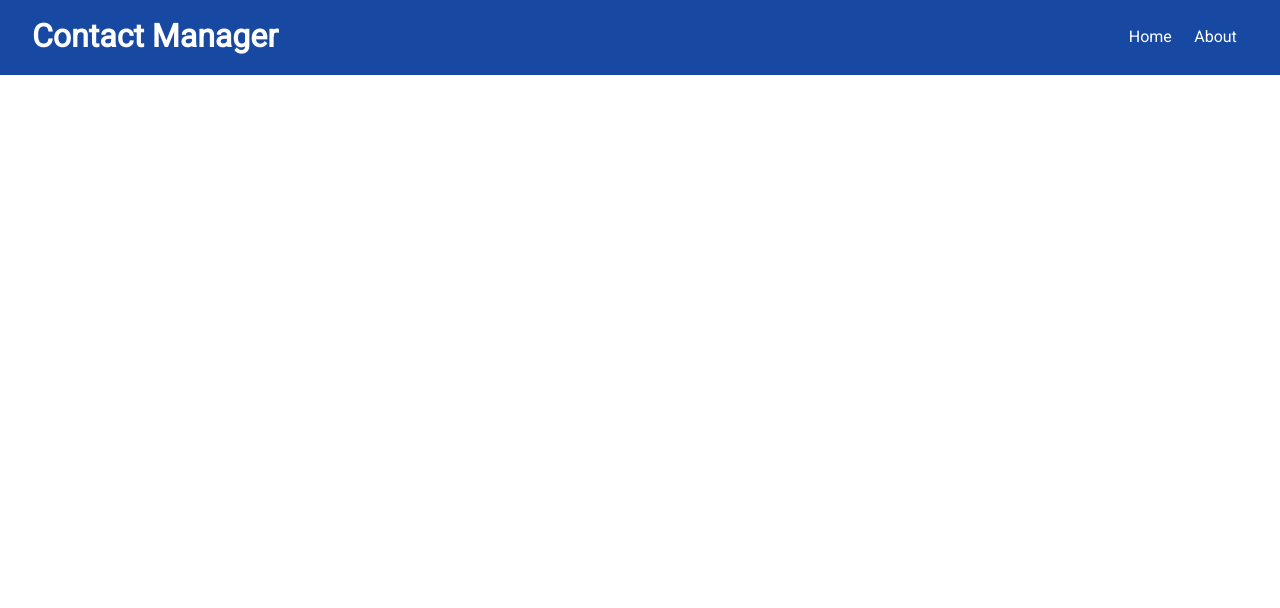
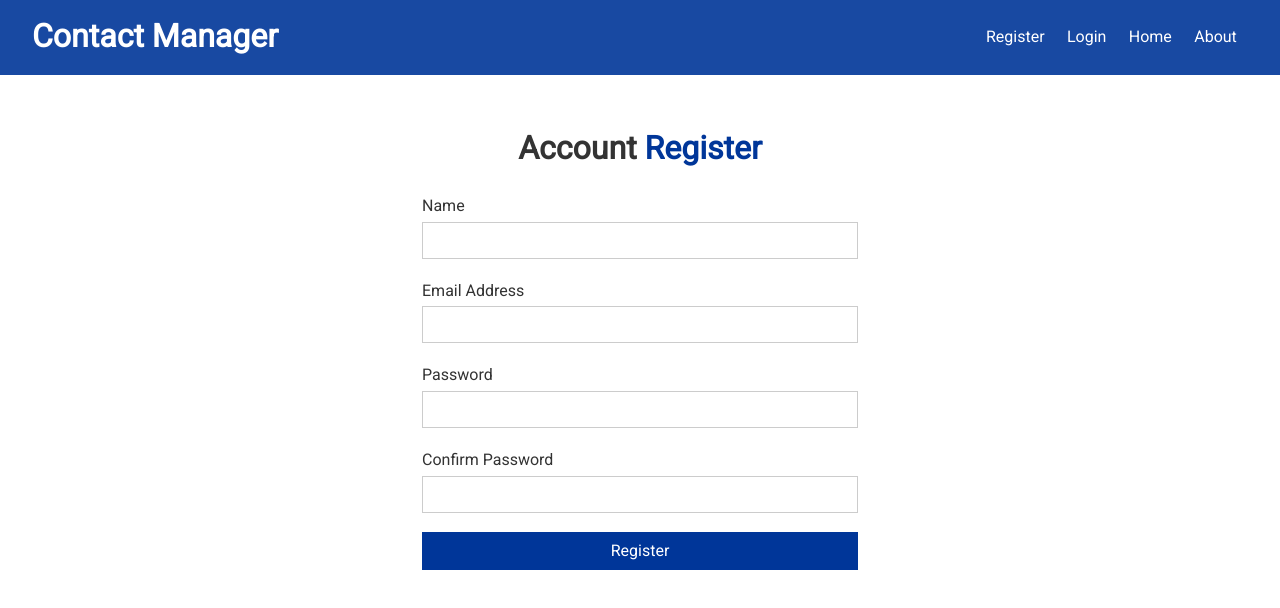
Before and after one commit to sauravrajleaf/Contact-Manager, a React (Create React App) app in the folder client/: page /register in a window 1280 px wide. Shown: the top 608 px of the page. Built offline with nearby package versions, Linux system fonts and the light colour scheme.

Commit message:
Created auth component folder(Login and Register components)

```diff
--- a/client/src/App.js
+++ b/client/src/App.js
@@ -4,6 +4,8 @@
 import Navbar from "./components/layout/Navbar";
 import Home from "./components/pages/Home";
 import About from "./components/pages/About";
+import Register from "./components/auth/Register";
+import Login from "./components/auth/Login";
 
 //CONTEXT IMPORTS
 import ContactState from "./context/contact/ContactState";
@@ -22,6 +24,8 @@
               <Switch>
                 <Route exact path="/" component={Home} />
                 <Route exact path="/about" component={About} />
+                <Route exact path="/register" component={Register} />
+                <Route exact path="/login" component={Login} />
               </Switch>
             </div>
           </Fragment>
--- /dev/null
+++ b/client/src/components/auth/Login.js
@@ -0,0 +1,50 @@
+import React, { useState } from "react";
+
+const Login = () => {
+  const [user, setUser] = useState({
+    email: "",
+    password: "",
+  });
+
+  const { email, password } = user;
+
+  const onChange = (e) => {
+    setUser({ [e.target.name]: e.target.value });
+  };
+
+  const onSubmit = (e) => {
+    e.preventDefault();
+    console.log("Login User");
+  };
+
+  return (
+    <div className="form-container">
+      <h1>
+        Account <span className="text-primary">Login</span>
+      </h1>
+      <form onSubmit={onSubmit}>
+        <div className="form-group">
+          <label htmlFor="email">Email Address</label>
+          <input type="email" name="email" value={email} onChange={onChange} />
+        </div>
+        <div className="form-group">
+          <label htmlFor="password">Password</label>
+          <input
+            type="password"
+            name="password"
+            value={password}
+            onChange={onChange}
+          />
+        </div>
+
+        <input
+          type="submit"
+          value="Login"
+          className="btn btn-primary btn-block"
+        />
+      </form>
+    </div>
+  );
+};
+
+export default Login;
--- /dev/null
+++ b/client/src/components/auth/Register.js
@@ -0,0 +1,66 @@
+import React, { useContext, useState } from "react";
+
+import AuthContext from "../../context/auth/authContext";
+
+const Register = () => {
+  const authContext = useContext(AuthContext);
+
+  const [user, setUser] = useState({
+    name: "",
+    email: "",
+    password: "",
+    password2: "",
+  });
+
+  const { name, email, password, password2 } = user;
+
+  const onChange = (e) => setUser({ ...user, [e.target.name]: e.target.value });
+
+  const onSubmit = (e) => {
+    e.preventDefault();
+    console.log("Register Submit");
+  };
+
+  return (
+    <div className="form-container">
+      <h1>
+        Account <span className="text-primary">Register</span>
+      </h1>
+      <form onSubmit={onSubmit}>
+        <div className="form-group">
+          <label htmlFor="name">Name</label>
+          <input type="text" name="name" value={name} onChange={onChange} />
+        </div>
+        <div className="form-group">
+          <label htmlFor="email">Email Address</label>
+          <input type="email" name="email" value={email} onChange={onChange} />
+        </div>
+        <div className="form-group">
+          <label htmlFor="password">Password</label>
+          <input
+            type="password"
+            name="password"
+            value={password}
+            onChange={onChange}
+          />
+        </div>
+        <div className="form-group">
+          <label htmlFor="password">Confirm Password</label>
+          <input
+            type="password"
+            name="password2"
+            value={password2}
+            onChange={onChange}
+          />
+        </div>
+        <input
+          type="submit"
+          value="Register"
+          className="btn btn-primary btn-block"
+        />
+      </form>
+    </div>
+  );
+};
+
+export default Register;
--- a/client/src/components/layout/Navbar.js
+++ b/client/src/components/layout/Navbar.js
@@ -1,21 +1,26 @@
 import React from "react";
 import { Link } from "react-router-dom";
 
-const Navbar = () =>{
-
+const Navbar = () => {
   return (
     <div className="navbar bg-primary">
       <h1>Contact Manager</h1>
       <ul>
         <li>
-                    <Link to='/'>Home</Link>
+          <Link to="/register">Register</Link>
         </li>
         <li>
-                    <Link to='/about'>About</Link>
+          <Link to="/login">Login</Link>
+        </li>
+        <li>
+          <Link to="/">Home</Link>
+        </li>
+        <li>
+          <Link to="/about">About</Link>
         </li>
       </ul>
     </div>
-    )
-}
+  );
+};
 
-export default Navbar ;
+export default Navbar;
```
Lines whose indentation alone changed are shown as unchanged.
